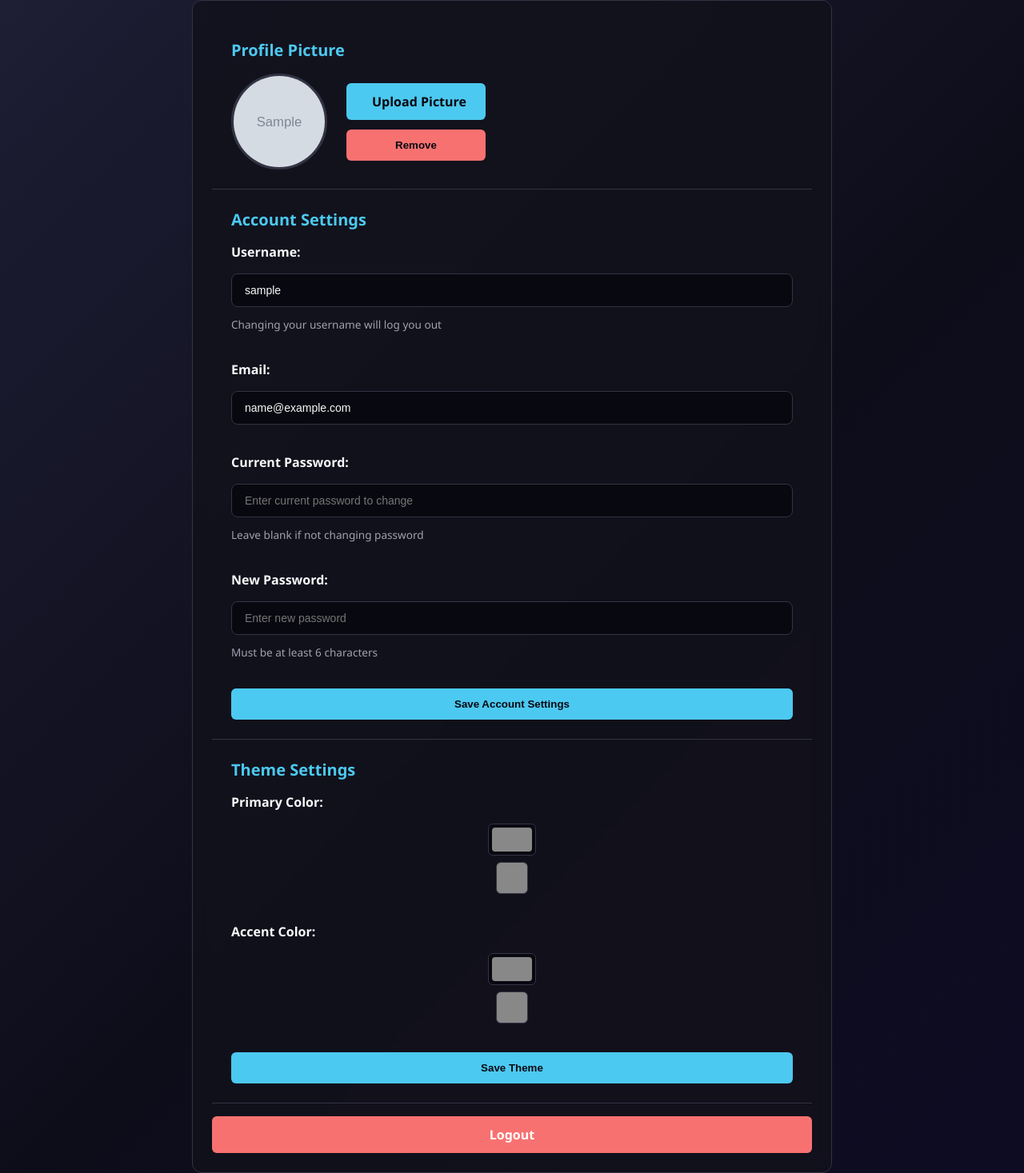
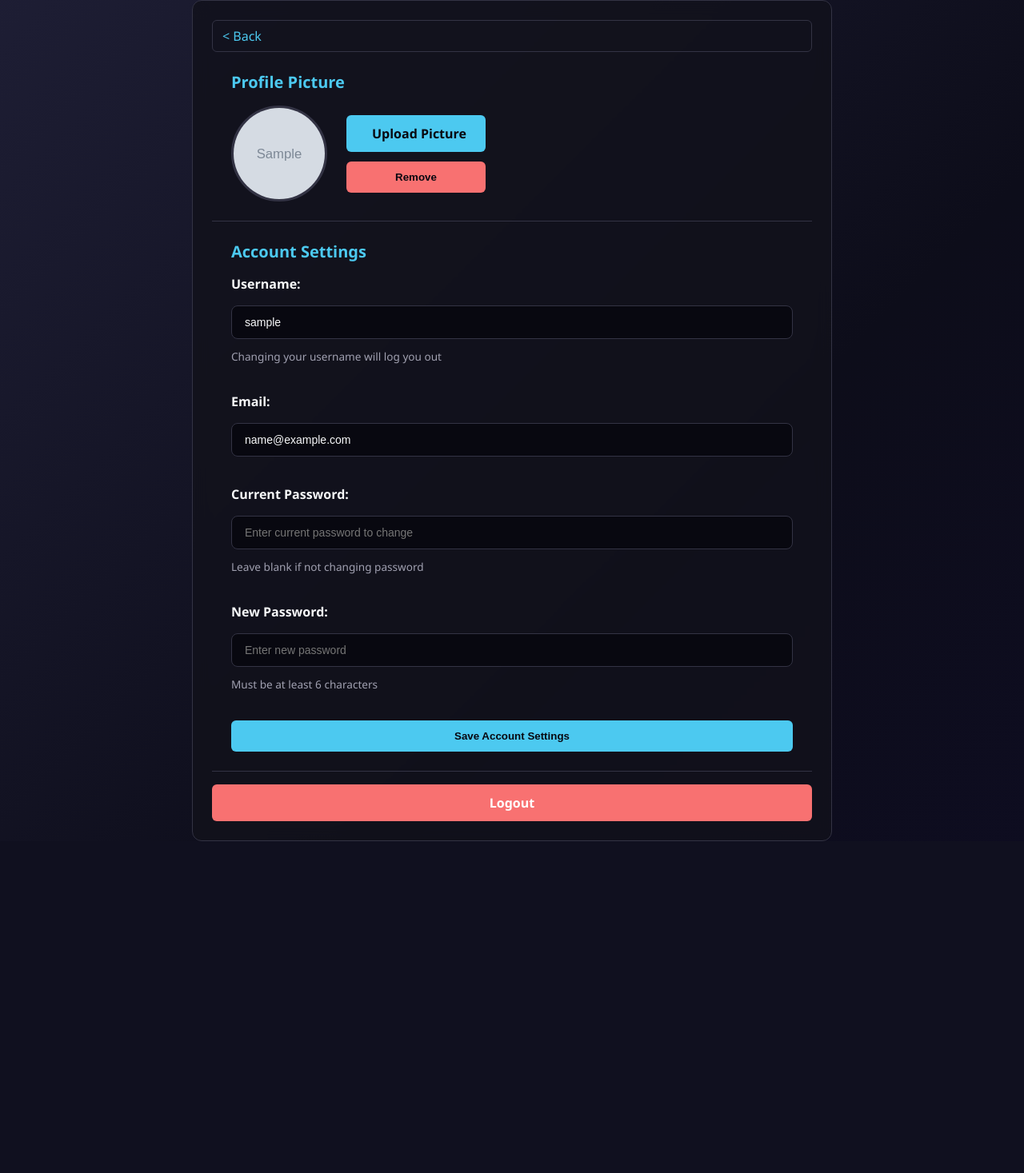
Before and after one commit to Bullishdrake09/kryonix, a Flask app: template templates/settings.html in a window 1280 px wide. Shown: the whole page at 80% size. After the commit the page ends 1052 px from the top, so only its background shows below. Run offline with Flask 3, Linux system fonts and the light colour scheme; the template is opened without the code that fills it: most values are stand-ins (such as "Sample title", 1, 10 or a date in 2020); grey boxes marked "Sample" are stand-in pictures; some libraries are stand-ins or nearby versions.

Commit message:
Refactor settings.html with updated structure and styles

```diff
--- a/templates/settings.html
+++ b/templates/settings.html
@@ -16,7 +16,7 @@
         {% if message %}
             <div class="alert alert-{{ message_type }}">{{ message }}</div>
         {% endif %}
-
+        <a href="{{ url_for('chat') }}" class="back-button">< Back</a>
         <!-- Profile Picture Section -->
         <div class="section">
             <h3>Profile Picture</h3>
@@ -79,33 +79,6 @@
                 </div>
 
                 <button type="submit" class="button">Save Account Settings</button>
-            </form>
-        </div>
-
-        <!-- Theme Settings Section -->
-        <div class="section">
-            <h3>Theme Settings</h3>
-            <form action="{{ url_for('settings') }}" method="POST" class="settings-form">
-                <input type="hidden" name="csrf_token" value="{{ csrf_token() }}">
-                <input type="hidden" name="section" value="theme">
-
-                <div class="form-group">
-                    <label for="primary_color">Primary Color:</label>
-                    <div class="color-picker-wrapper">
-                        <input type="color" id="primary_color" name="primary_color" value="{{ settings['primary_color'] }}">
-                        <span class="color-preview" style="background-color: {{ settings['primary_color'] }};"></span>
-                    </div>
-                </div>
-
-                <div class="form-group">
-                    <label for="accent_color">Accent Color:</label>
-                    <div class="color-picker-wrapper">
-                        <input type="color" id="accent_color" name="accent_color" value="{{ settings['accent_color'] }}">
-                        <span class="color-preview" style="background-color: {{ settings['accent_color'] }};"></span>
-                    </div>
-                </div>
-
-                <button type="submit" class="button">Save Theme</button>
             </form>
         </div>
 
```
